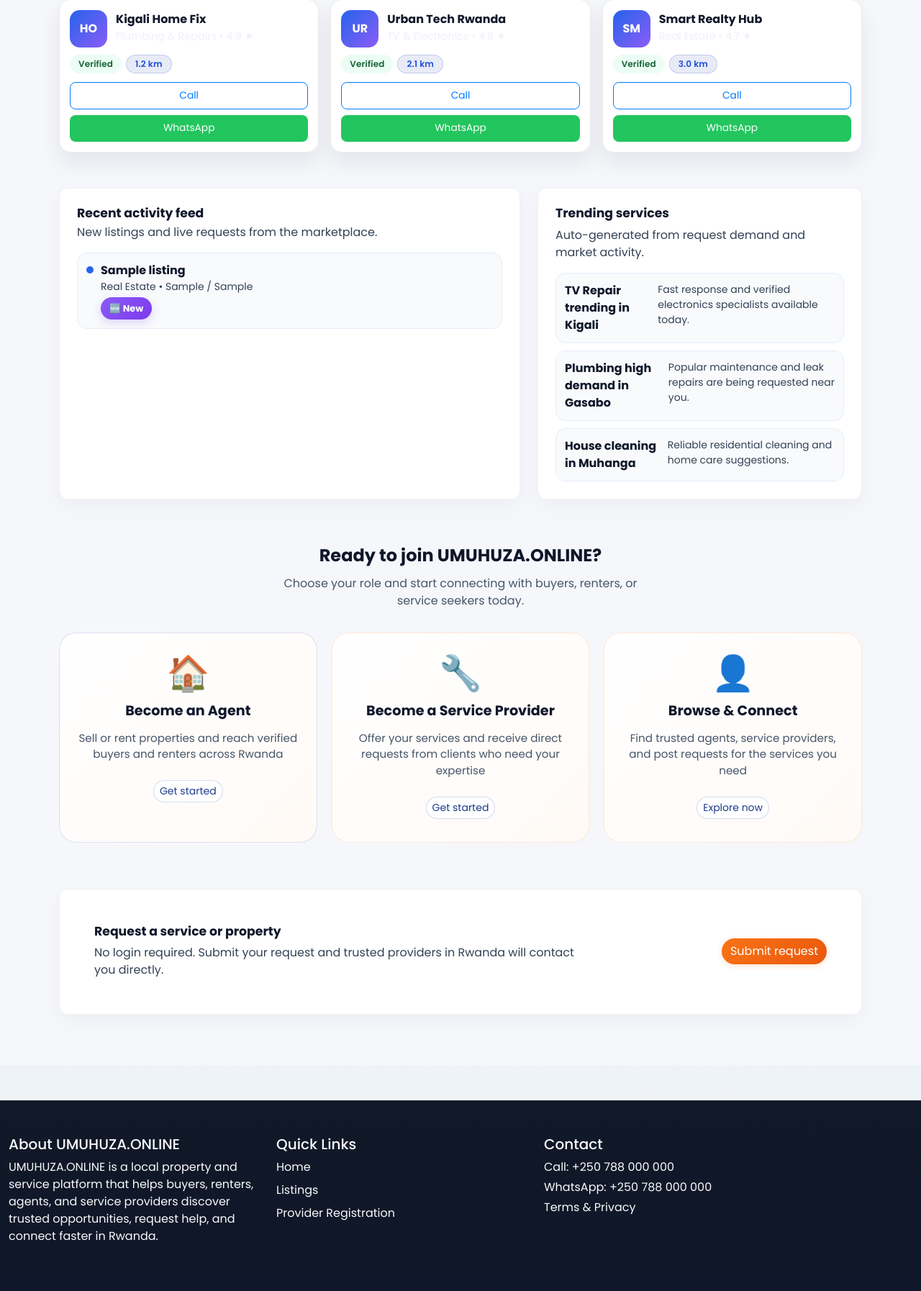
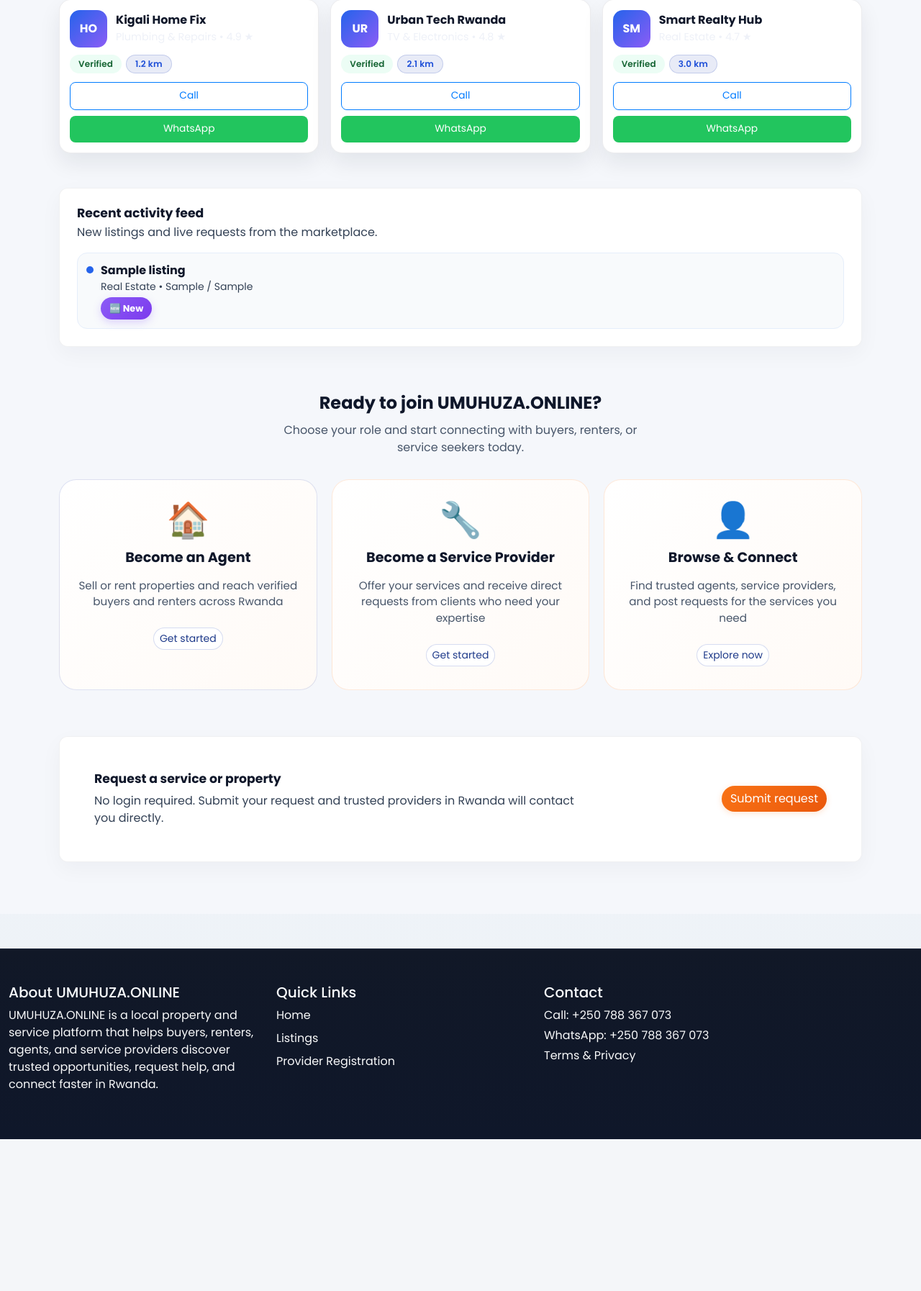
Before and after one commit to heritier2004/umuhuza.online, a PHP site: page /index.php in a window 1280 px wide. Shown: the part 1802-3596 px from the top of the page at 72% size. After the commit the page ends 3385 px from the top, so only its background shows below. Run offline with PHP 8.4, Linux system fonts and the light colour scheme; data comes from the database, SQL or seed files in the repository; tables that the repository leaves empty hold one stand-in row (values such as "Sample post").

Commit message:
Update real contact +250788367073, remove demo news/trending services, complete UMUHUZA.ONLINE rebranding

```diff
--- a/index.php
+++ b/index.php
@@ -191,9 +191,9 @@ if ($pdo) {
 }
 if (empty($topProviders)) {
     $topProviders = [
-        ['full_name' => 'Kigali Home Fix', 'username' => 'homefix', 'phone' => '+250788000000', 'whatsapp' => '+250788000000', 'rating' => 4.9, 'service_category' => 'Plumbing & Repairs', 'distance' => '1.2 km', 'provider_kind' => 'service', 'province' => 'Kigali', 'district' => 'Gasabo'],
-        ['full_name' => 'Urban Tech Rwanda', 'username' => 'urbantech', 'phone' => '+250788000001', 'whatsapp' => '+250788000001', 'rating' => 4.8, 'service_category' => 'TV & Electronics', 'distance' => '2.1 km', 'provider_kind' => 'service', 'province' => 'Kigali', 'district' => 'Nyarugenge'],
-        ['full_name' => 'Smart Realty Hub', 'username' => 'smartrealty', 'phone' => '+250788000002', 'whatsapp' => '+250788000002', 'rating' => 4.7, 'service_category' => 'Real Estate', 'distance' => '3.0 km', 'provider_kind' => 'agent', 'province' => 'Kigali', 'district' => 'Kicukiro'],
+        ['full_name' => 'Kigali Home Fix', 'username' => 'homefix', 'phone' => '+250788367073', 'whatsapp' => '+250788367073', 'rating' => 4.9, 'service_category' => 'Plumbing & Repairs', 'distance' => '1.2 km', 'provider_kind' => 'service', 'province' => 'Kigali', 'district' => 'Gasabo'],
+        ['full_name' => 'Urban Tech Rwanda', 'username' => 'urbantech', 'phone' => '+250788367073', 'whatsapp' => '+250788367073', 'rating' => 4.8, 'service_category' => 'TV & Electronics', 'distance' => '2.1 km', 'provider_kind' => 'service', 'province' => 'Kigali', 'district' => 'Nyarugenge'],
+        ['full_name' => 'Smart Realty Hub', 'username' => 'smartrealty', 'phone' => '+250788367073', 'whatsapp' => '+250788367073', 'rating' => 4.7, 'service_category' => 'Real Estate', 'distance' => '3.0 km', 'provider_kind' => 'agent', 'province' => 'Kigali', 'district' => 'Kicukiro'],
     ];
     $zoneAgentCount = 1;
     $zoneServiceCount = 2;
@@ -207,24 +207,20 @@ if (!empty($featuredListings)) {
             'rating' => (float)($item['rating'] ?? 4.5),
             'badge' => $item['plan_name'] ?? 'Featured',
             'category' => $item['category_name'] ?? 'Marketplace',
-            'phone' => $item['phone'] ?? '+250788000000',
-            'whatsapp' => $item['whatsapp'] ?? '+250788000000',
+            'phone' => $item['phone'] ?? '+250788367073',
+            'whatsapp' => $item['whatsapp'] ?? '+250788367073',
             'image' => '#1E40AF',
         ];
     }
 }
 if (empty($heroSlides)) {
     $heroSlides = [
-        ['title' => 'Featured house in Kigali', 'location' => 'Kigali / Gasabo', 'rating' => 4.9, 'badge' => 'Premium', 'category' => 'Real Estate', 'phone' => '+250788000000', 'whatsapp' => '+250788000000', 'image' => '#1E40AF'],
-        ['title' => 'TV repair specialists', 'location' => 'Kigali / Nyarugenge', 'rating' => 4.8, 'badge' => 'Trending', 'category' => 'Technical Service', 'phone' => '+250788000001', 'whatsapp' => '+250788000001', 'image' => '#F97316'],
-        ['title' => 'Plumbing and maintenance', 'location' => 'Rwanda / Nationwide', 'rating' => 4.7, 'badge' => 'Popular', 'category' => 'Services', 'phone' => '+250788000002', 'whatsapp' => '+250788000002', 'image' => '#1E3A8A'],
+        ['title' => 'Featured house in Kigali', 'location' => 'Kigali / Gasabo', 'rating' => 4.9, 'badge' => 'Premium', 'category' => 'Real Estate', 'phone' => '+250788367073', 'whatsapp' => '+250788367073', 'image' => '#1E40AF'],
+        ['title' => 'TV repair specialists', 'location' => 'Kigali / Nyarugenge', 'rating' => 4.8, 'badge' => 'Trending', 'category' => 'Technical Service', 'phone' => '+250788367073', 'whatsapp' => '+250788367073', 'image' => '#F97316'],
+        ['title' => 'Plumbing and maintenance', 'location' => 'Rwanda / Nationwide', 'rating' => 4.7, 'badge' => 'Popular', 'category' => 'Services', 'phone' => '+250788367073', 'whatsapp' => '+250788367073', 'image' => '#1E3A8A'],
     ];
 }
-$trendingServices = [
-    ['label' => 'TV Repair trending in Kigali', 'detail' => 'Fast response and verified electronics specialists available today.'],
-    ['label' => 'Plumbing high demand in Gasabo', 'detail' => 'Popular maintenance and leak repairs are being requested near you.'],
-    ['label' => 'House cleaning in Muhanga', 'detail' => 'Reliable residential cleaning and home care suggestions.'],
-];
+$trendingServices = [];
 switch ($route) {
     case 'listings':
         $listings = $ranked;
--- a/views/layouts/footer.php
+++ b/views/layouts/footer.php
@@ -21,7 +21,7 @@
   <div class="container row g-4">
     <div class="col-md-4"><h5>About UMUHUZA.ONLINE</h5><p class="text-light">UMUHUZA.ONLINE is a local property and service platform that helps buyers, renters, agents, and service providers discover trusted opportunities, request help, and connect faster in Rwanda.</p></div>
     <div class="col-md-4"><h5>Quick Links</h5><a href="?route=home" class="d-block text-light mb-2">Home</a><a href="?route=listings" class="d-block text-light mb-2">Listings</a><a href="?route=register" class="d-block text-light mb-2">Provider Registration</a></div>
-    <div class="col-md-4"><h5>Contact</h5><p class="mb-1 text-light">Call: +250 788 000 000</p><p class="mb-1 text-light">WhatsApp: +250 788 000 000</p><p class="mb-0 text-light">Terms & Privacy</p></div>
+    <div class="col-md-4"><h5>Contact</h5><p class="mb-1 text-light">Call: +250 788 367 073</p><p class="mb-1 text-light">WhatsApp: +250 788 367 073</p><p class="mb-0 text-light">Terms & Privacy</p></div>
   </div>
 </footer>
 <?php endif; ?>
--- a/views/public/home.php
+++ b/views/public/home.php
@@ -1,8 +1,8 @@
 <?php include __DIR__ . '/../layouts/header.php'; ?>
 <?php
 $heroSlides = $heroSlides ?? [
-  ['title' => 'Shakisha Inzu n\'Abatanga Serivisi Bizewe Mu Rwanda', 'location' => 'Kigali / Gasabo', 'rating' => 4.9, 'badge' => 'Premium', 'category' => 'Real Estate', 'phone' => '+250788000000', 'whatsapp' => '+250788000000', 'image' => '#1E40AF'],
-  ['title' => 'Tangira Abatanga Serivisi Mwiza', 'location' => 'Kigali / Nyarugenge', 'rating' => 4.8, 'badge' => 'Trending', 'category' => 'Technical Service', 'phone' => '+250788000001', 'whatsapp' => '+250788000001', 'image' => '#F97316'],
+  ['title' => 'Shakisha Inzu n\'Abatanga Serivisi Bizewe Mu Rwanda', 'location' => 'Kigali / Gasabo', 'rating' => 4.9, 'badge' => 'Premium', 'category' => 'Real Estate', 'phone' => '+250788367073', 'whatsapp' => '+250788367073', 'image' => '#1E40AF'],
+  ['title' => 'Tangira Abatanga Serivisi Mwiza', 'location' => 'Kigali / Nyarugenge', 'rating' => 4.8, 'badge' => 'Trending', 'category' => 'Technical Service', 'phone' => '+250788367073', 'whatsapp' => '+250788367073', 'image' => '#F97316'],
 ];
 $nearbyListings = $nearbyListings ?? [];
 $featuredListings = $featuredListings ?? [];
@@ -17,10 +17,7 @@ $categories = $categories ?? [
   ['icon' => '<svg viewBox="0 0 24 24" fill="none" stroke="currentColor" stroke-width="1.8" aria-hidden="true"><path d="M3 7h18M6 7v10m12-10v10M8 17h8"/><path d="M7 12h10"/></svg>', 'title' => 'Logistics', 'slug' => 'logistics', 'subtitle' => 'Transport and delivery services'],
   ['icon' => '<svg viewBox="0 0 24 24" fill="none" stroke="currentColor" stroke-width="1.8" aria-hidden="true"><path d="M5 7h14a1 1 0 0 1 1 1v8a1 1 0 0 1-1 1H5a1 1 0 0 1-1-1V8a1 1 0 0 1 1-1z"/><path d="M8 11h8M8 15h5"/></svg>', 'title' => 'General Services', 'slug' => 'services', 'subtitle' => 'Cleaning, events, and daily help'],
 ];
-$trendingServices = $trendingServices ?? [
-  ['label' => 'TV Repair trending in Kigali', 'detail' => 'Fast response and verified electronics specialists available today.'],
-  ['label' => 'Plumbing high demand in Gasabo', 'detail' => 'Popular maintenance and leak repairs are being requested near you.'],
-];
+$trendingServices = [];
 ?>
 <section class="container py-3 home-feed-shell">
   <div class="hero-slider card-hover" id="heroSlider">
@@ -32,8 +29,8 @@ $trendingServices = $trendingServices ?? [
           <h1><?= e($slide['title'] ?? 'Marketplace listing') ?></h1>
           <p><?= e($slide['location'] ?? 'Rwanda') ?> • <?= e($slide['rating'] ?? '4.5') ?> ★</p>
           <div class="hero-actions">
-            <a class="btn btn-light btn-sm" href="tel:<?= e($slide['phone'] ?? '+250788000000') ?>">Call</a>
-            <a class="btn btn-success btn-sm" href="https://wa.me/<?= preg_replace('/[^0-9]/', '', $slide['whatsapp'] ?? '+250788000000') ?>">WhatsApp</a>
+            <a class="btn btn-light btn-sm" href="tel:<?= e($slide['phone'] ?? '+250788367073') ?>">Call</a>
+            <a class="btn btn-success btn-sm" href="https://wa.me/<?= preg_replace('/[^0-9]/', '', $slide['whatsapp'] ?? '+250788367073') ?>">WhatsApp</a>
           </div>
           <div class="hero-trust-indicators">
             <div class="hero-trust-item">
@@ -138,8 +135,8 @@ $trendingServices = $trendingServices ?? [
           </div>
           <div class="small text-dark fw-semibold mb-3">Provider: <?= e($item['provider_name'] ?? 'Verified provider') ?></div>
           <div class="listing-actions compact-actions">
-            <a class="btn btn-call btn-sm" href="tel:+250788000000">View details</a>
-            <a class="btn btn-whatsapp btn-sm" href="https://wa.me/250788000000">WhatsApp</a>
+            <a class="btn btn-call btn-sm" href="tel:+250788367073">View details</a>
+            <a class="btn btn-whatsapp btn-sm" href="https://wa.me/250788367073">WhatsApp</a>
           </div>
         </div>
       </article>
@@ -198,8 +195,8 @@ $trendingServices = $trendingServices ?? [
         </div>
         <div class="badges"><span class="badge badge-verified">Verified</span><span class="badge badge-premium"><?= e($provider['distance'] ?? '1.0 km') ?></span></div>
         <div class="listing-actions compact-actions">
-          <a class="btn btn-call btn-sm" href="tel:<?= e($provider['phone'] ?? '+250788000000') ?>">Call</a>
-          <a class="btn btn-whatsapp btn-sm" href="https://wa.me/<?= preg_replace('/[^0-9]/', '', $provider['whatsapp'] ?? '+250788000000') ?>">WhatsApp</a>
+          <a class="btn btn-call btn-sm" href="tel:<?= e($provider['phone'] ?? '+250788367073') ?>">Call</a>
+          <a class="btn btn-whatsapp btn-sm" href="https://wa.me/<?= preg_replace('/[^0-9]/', '', $provider['whatsapp'] ?? '+250788367073') ?>">WhatsApp</a>
         </div>
       </article>
     <?php endforeach; ?>
@@ -208,7 +205,7 @@ $trendingServices = $trendingServices ?? [
 
 <section class="container py-4" data-section="activity">
   <div class="row g-4">
-    <article class="col-lg-7">
+    <article class="col-lg-12">
       <div class="panel p-4 h-100">
         <div class="mb-3">
           <h2 class="section-title mb-1" data-i18n="recent_activity_title">Recent activity</h2>
@@ -223,20 +220,6 @@ $trendingServices = $trendingServices ?? [
                 <p class="text-muted-custom small mb-1"><?= e($item['category_name'] ?? 'Marketplace') ?> • <?= e($item['province'] ?? 'Rwanda') ?> / <?= e($item['district'] ?? 'Nationwide') ?></p>
                 <span class="badge-new">🆕 New</span>
               </div>
-            </article>
-          <?php endforeach; ?>
-        </div>
-      </div>
-    </article>
-    <article class="col-lg-5">
-      <div class="panel p-4 h-100">
-        <h2 class="section-title mb-2" data-i18n="trending_services_title">Trending services</h2>
-        <p class="text-muted-custom mb-3" data-i18n="trending_services_sub">Auto-generated from request demand and market activity.</p>
-        <div class="trend-list">
-          <?php foreach ($trendingServices as $trend): ?>
-            <article class="trend-item">
-              <strong><?= e($trend['label']) ?></strong>
-              <p class="text-muted-custom small mb-0"><?= e($trend['detail']) ?></p>
             </article>
           <?php endforeach; ?>
         </div>
```
Also changed, not shown: public/assets/css/admin-dashboard.css, public/assets/js/admin-dashboard.js, 2 other files.
